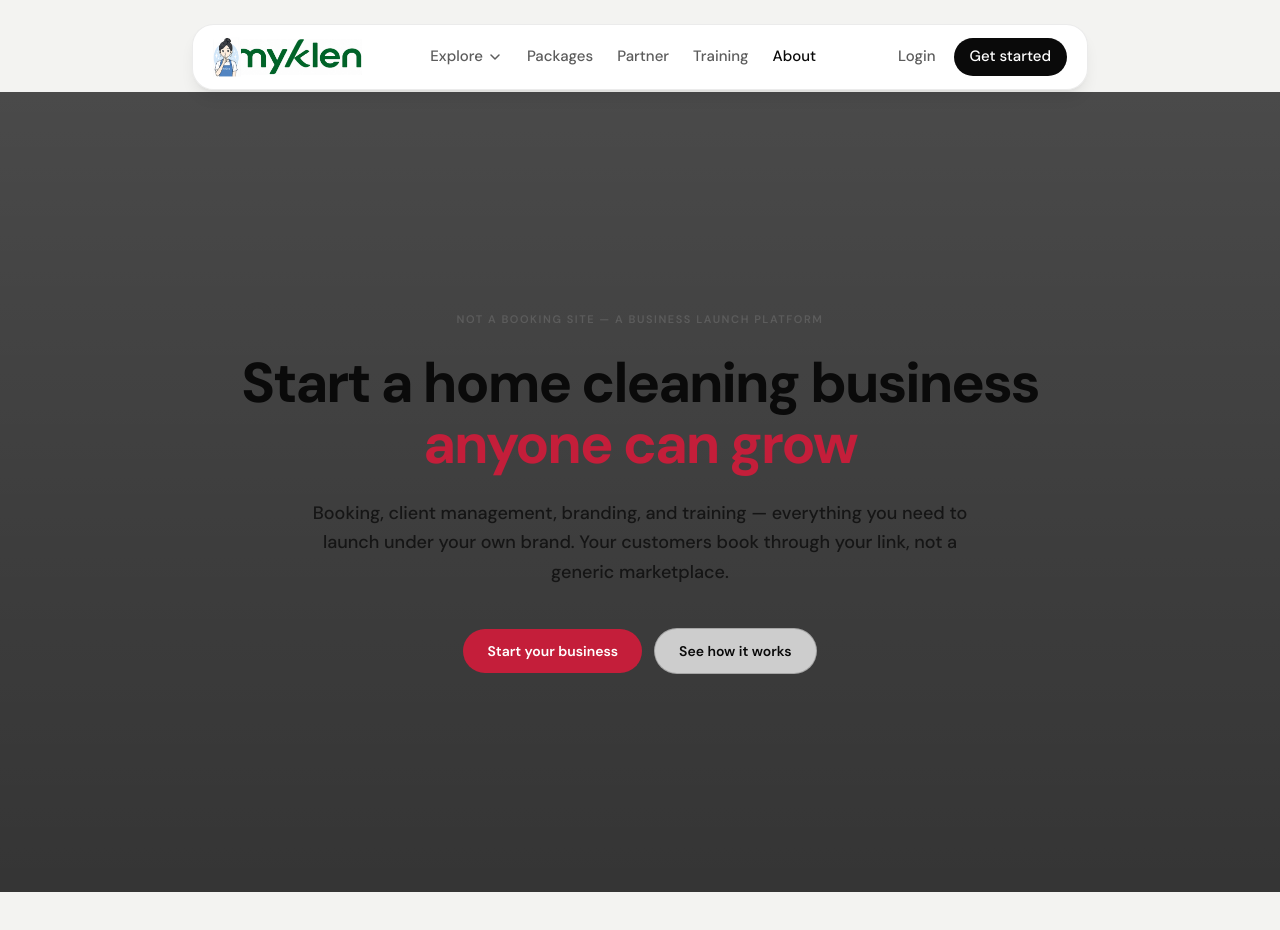
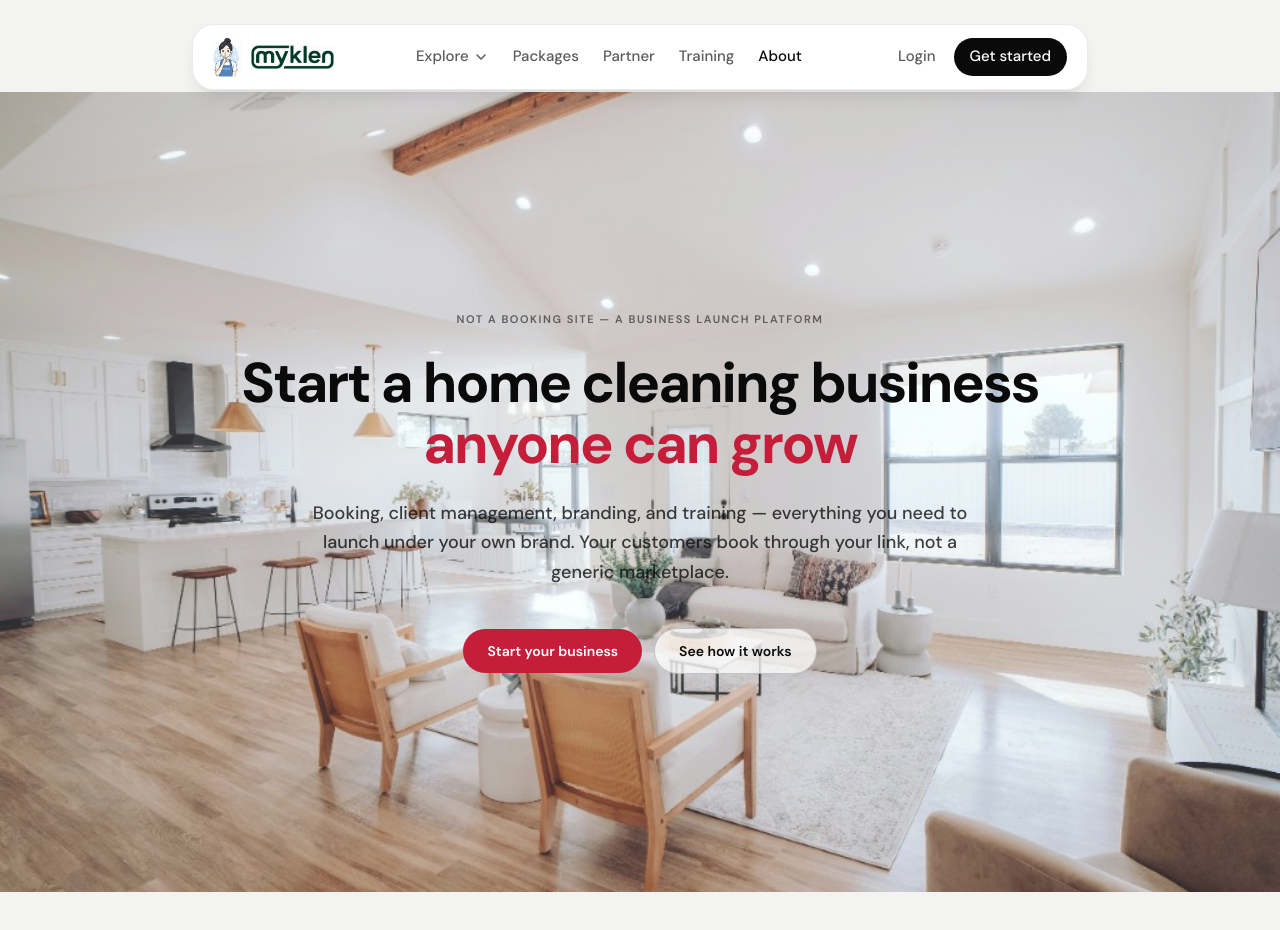
Before and after one commit to mykevinhoju-web/myklen-au, a Next.js app: page / in a window 1280 px wide. Shown: the top 930 px of the page. Built offline with nearby package versions, Linux system fonts and the light colour scheme.

Commit message:
Update branding, header, and hero scroll

```diff
--- /dev/null
+++ b/public/hero/ASSETS.md
@@ -0,0 +1,13 @@
+# Hero media (must be in Git for Vercel)
+
+The homepage hero video is **not** missing from the app code — these files must be **committed and pushed** or `myklen.com.au` cannot serve them.
+
+| File | Used for |
+|------|----------|
+| `hero-scene.mp4` | Desktop scroll-synced hero video (~18MB) |
+| `hero-scene-mobile.mp4` | Mobile hero video |
+| `hero-poster.png` / `hero-bg.png` | Poster while video loads; reduced-motion fallback |
+| `logo-frames.png` | Legacy sprite (header now uses `public/brand/myklen-logo.png`) |
+| `about-building.png` | About section background |
+
+After adding files: `git add public/hero` → commit → push → Vercel redeploy.
--- a/src/app/customer/layout.tsx
+++ b/src/app/customer/layout.tsx
@@ -1,4 +1,5 @@
 import Link from 'next/link'
+import { BrandLogo } from '@/components/brand-logo'
 import '../portal.css'
 
 export default function CustomerPortalLayout({ children }: { children: React.ReactNode }) {
@@ -6,8 +7,8 @@ export default function CustomerPortalLayout({ children }: { children: React.Rea
     <div className="portal-shell min-h-full bg-[var(--canvas)]">
       <header className="border-b border-black/8 bg-white">
         <div className="mx-auto flex max-w-6xl items-center justify-between px-4 py-3">
-          <Link href="/" className="font-brand text-[#0a0a0a]">
-            myklen
+          <Link href="/" className="inline-flex shrink-0">
+            <BrandLogo className="!h-7 sm:!h-8" />
           </Link>
           <span className="text-xs font-medium uppercase tracking-wider text-[#5c5c5c]">
             Customer portal
--- a/src/components/brand-logo.tsx
+++ b/src/components/brand-logo.tsx
@@ -1,4 +1,5 @@
-const LOGO_SRC = '/brand/myklen-wordmark.png'
+/** Bust cache after wordmark art updates */
+const LOGO_SRC = '/brand/myklen-wordmark.png?v=4'
 
 type Props = {
   className?: string
@@ -17,7 +18,7 @@ export function BrandLogo({ className = '', priority = false }: Props) {
       height={100}
       fetchPriority={priority ? 'high' : 'auto'}
       decoding="async"
-      className={`h-8 w-auto max-w-[9.5rem] object-contain object-left sm:h-9 sm:max-w-[10.5rem] ${className}`}
+      className={`h-7 w-auto max-w-[8rem] object-contain object-left sm:h-8 sm:max-w-[9rem] ${className}`}
     />
   )
 }
--- a/src/components/hero-video-scroll.tsx
+++ b/src/components/hero-video-scroll.tsx
@@ -6,6 +6,7 @@ import { getViewportHeight } from '@/lib/viewport-height'
 
 const VIDEO_DESKTOP = '/hero/hero-scene.mp4'
 const VIDEO_MOBILE = '/hero/hero-scene-mobile.mp4'
+const POSTER_SRC = '/hero/hero-poster.png'
 
 type Props = {
   children: ReactNode
@@ -47,7 +48,9 @@ export function HeroVideoScroll({ children }: Props) {
   const [progress, setProgress] = useState(0)
   const [reduceMotion, setReduceMotion] = useState(false)
   const [videoReady, setVideoReady] = useState(false)
+  const [videoFailed, setVideoFailed] = useState(false)
   const [videoSrc, setVideoSrc] = useState(VIDEO_DESKTOP)
+  const showPoster = reduceMotion || videoFailed || !videoReady
 
   useEffect(() => {
     const sync = () => setReduceMotion(isReducedMotion())
@@ -85,6 +88,7 @@ export function HeroVideoScroll({ children }: Props) {
     if (!video || reduceMotion) return
 
     setVideoReady(false)
+    setVideoFailed(false)
     durationRef.current = 0
 
     const showFirstFrame = () => {
@@ -184,7 +188,7 @@ export function HeroVideoScroll({ children }: Props) {
         <div className="pointer-events-none absolute inset-0 size-full overflow-hidden" aria-hidden>
           <div
             className="absolute inset-0 origin-center will-change-transform transition-opacity duration-300"
-            style={{ ...motionStyle, opacity: videoReady ? 1 : 0 }}
+            style={{ ...motionStyle, opacity: videoReady && !videoFailed ? 1 : 0 }}
           >
             <video
               key={videoSrc}
@@ -194,13 +198,21 @@ export function HeroVideoScroll({ children }: Props) {
               playsInline
               preload="auto"
               disablePictureInPicture
+              poster={POSTER_SRC}
+              onError={() => setVideoFailed(true)}
             >
               <source src={videoSrc} type="video/mp4" />
             </video>
           </div>
 
-          {!videoReady && (
-            <div className="absolute inset-0 bg-[#1a1a1a]" aria-hidden />
+          {showPoster && (
+            // eslint-disable-next-line @next/next/no-img-element
+            <img
+              src={POSTER_SRC}
+              alt=""
+              className="absolute inset-0 size-full object-cover"
+              aria-hidden
+            />
           )}
 
           <div
--- a/src/components/site-header.tsx
+++ b/src/components/site-header.tsx
@@ -179,14 +179,14 @@ function FloatingNavPill({
       <div className="flex h-[3.75rem] items-center gap-2.5 px-3.5 sm:h-16 sm:gap-3 sm:px-4 lg:px-5">
         <Link
           href="/"
-          className="flex min-w-0 shrink-0 items-center gap-0"
+          className="flex min-w-0 shrink-0 items-center gap-2 sm:gap-2.5"
           aria-label="myklen — home"
           onClick={closeAll}
         >
           <MascotLogo reveal={mascotReveal} className="!h-9 sm:!h-10" />
           <BrandLogo
             priority
-            className="-ml-1.5 !h-8 !max-w-[8.5rem] sm:-ml-2 sm:!h-9 sm:!max-w-[9.75rem]"
+            className="!h-5 !max-w-[5.5rem] sm:!h-6 sm:!max-w-[6.5rem]"
           />
         </Link>
 
```
Also changed, not shown: public/brand/myklen-wordmark.png, 1 other file (tests, documents, lock files or other folders).
